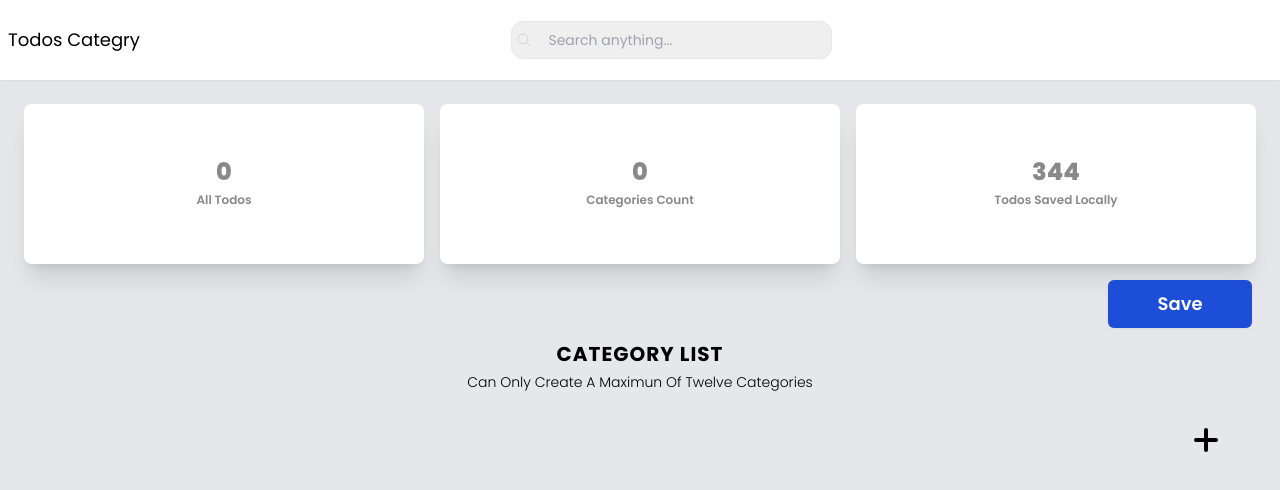
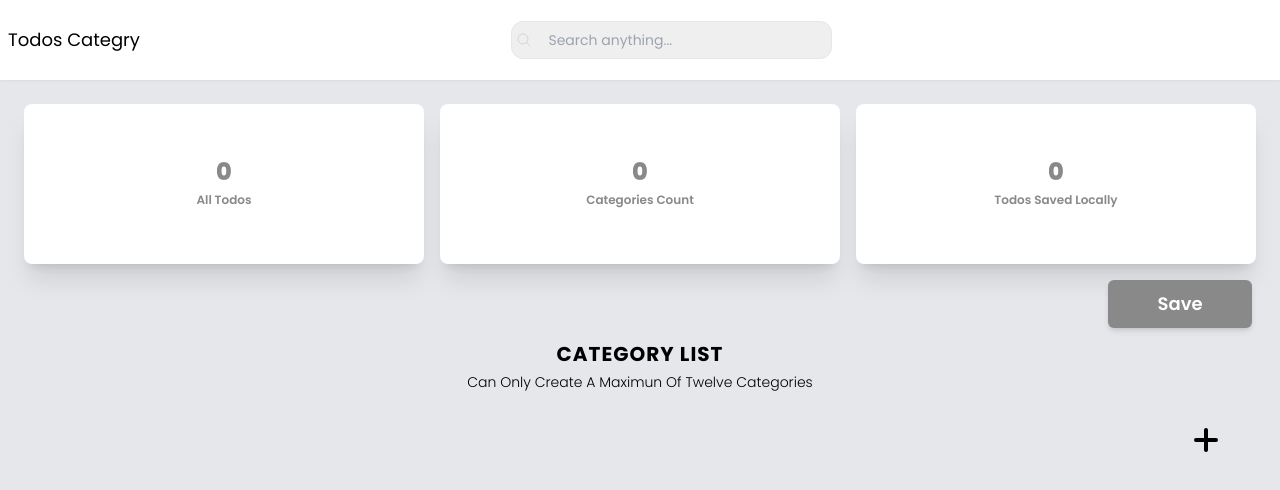
Before and after one commit to ogunwolejo/todo-list, a React (Create React App) app: page /categories in a window 1280 px wide. Shown: the top 490 px of the page. Built offline with nearby package versions, Linux system fonts and the light colour scheme.

Commit message:
implementing the logic for adding data and local storage

```diff
--- a/package.json
+++ b/package.json
@@ -19,6 +19,7 @@
     "moment": "^2.29.4",
     "react": "^18.2.0",
     "react-dom": "^18.2.0",
+    "react-loader-spinner": "^5.4.5",
     "react-redux": "^8.1.3",
     "react-router-dom": "^6.17.0",
     "react-scripts": "5.0.1",
--- a/src/common/button/save.button.tsx
+++ b/src/common/button/save.button.tsx
@@ -2,7 +2,7 @@ import { FC, MouseEventHandler } from "react";
 
 const SaveButton:FC<{handler:MouseEventHandler<HTMLButtonElement>}> = ({handler}) => {
     return (
-        <button className="box-border font-semibold w-20 md:w-36 drop-shadow-sm rounded-md h-6 md:h-12 bg-blue-700 text-white upper text-xs md:text-lg hover:bg-white hover:text-blue-700 hover:border-2 hover:border-blue-700" onClick={handler}>
+        <button className="box-border font-semibold w-20 md:w-36 shadow-md rounded-md h-6 md:h-12 bg-[#898989] text-white upper text-xs md:text-lg hover:bg-white hover:text-[#898989] hover:border-2 hover:border-[#898989]" onClick={handler}>
             Save
         </button>
     )
--- a/src/common/header/header.tsx
+++ b/src/common/header/header.tsx
@@ -3,7 +3,7 @@ import Dropdown from "../mobile.nav";
 
 const Header:FC<{title:string; handler:Function; search:string}> = ({title, search, handler}) => {
     return (
-        <div className="bg-white h-10 md:h-20 min-w-fit xl:max-w-8xl box-border md:text-lg lg:text-2xl flex flex-row justify-equal xl:justify-between items-center drop-shadow-sm">
+        <div className="bg-white h-10 md:h-20 min-w-fit xl:max-w-8xl box-border md:text-lg lg:text-2xl flex flex-row justify-equal md:justify-between xl:justify-between items-center drop-shadow-sm">
             <div className="text-xs md:text-lg font-emibold ms-2">{title}</div>
             <div className="mr-2">
                 <SearchInput handler={handler} search={search}/>
--- /dev/null
+++ b/src/component/loader.tsx
@@ -0,0 +1,17 @@
+import React, {FC} from 'react';
+import {Oval} from 'react-loader-spinner'
+
+const Loader:FC = () => {
+  return (
+    <div className='flex flex-row justify-center items-center'>
+        <Oval
+            color='text-black'
+            visible
+            strokeWidth={2}
+            width={1}
+        />
+    </div>
+  );
+};
+
+export default Loader;
--- a/src/interface/i.app.ts
+++ b/src/interface/i.app.ts
@@ -3,7 +3,8 @@ import { Moment } from "moment";
 export interface IApp {
     todos:Array<ITodo>;
     category:Array<ICategory>;
-    categorizedTodo:number
+    categorizedTodo:number;
+    savedData:number
 }
 
 
@@ -31,3 +32,18 @@ export type CategoryActionPayload = {
     payload: ICategory;
     type:string
 }
+
+export type ILocalTodos = {
+    payload: ITodo [];
+    type:string
+}
+
+export type ILocalCategory = {
+    payload: ICategory [];
+    type:string
+}
+
+export type ILocalNumber = {
+    payload:number;
+    type:string
+}
--- a/src/pages/categories.tsx
+++ b/src/pages/categories.tsx
@@ -21,9 +21,10 @@ const defaultIcon = <svg xmlns="http://www.w3.org/2000/svg" fill="none" viewBox=
 </svg>
 
 const Categories:FC = () => {
-    const {todos, category} = useSelector((store:any) => ({
+    const {todos, category, savedData} = useSelector((store:any) => ({
         todos: store.app.todos,
-        category:store.app.category
+        category:store.app.category,
+        savedData:store.app.savedData
     }))
 
     const dispatch = useDispatch<ThunkDispatch<any, any, any>>()
@@ -43,8 +44,6 @@ const Categories:FC = () => {
             setCopyCategory(category)
         }
     }, [category, search])
-
-    const a:Array<number> = [1,2,3,4,5,6,7,8,9,10,11,12,]
 
     // adding data to the todo state
     const openHandler = () => {
@@ -76,7 +75,7 @@ const Categories:FC = () => {
                         <Card1 title="Categories Count" data={category.length || 0} bgColor="bg-white" color="text-[#898989]"/>
                     </div>
                     <div className="">
-                        <Card1 title="Todos Saved Locally" data={344} bgColor="bg-white" color="text-[#898989]"/>
+                        <Card1 title="Todos Saved Locally" data={savedData} bgColor="bg-white" color="text-[#898989]"/>
                     </div>
                 </div>
 
--- a/src/pages/todo.list.tsx
+++ b/src/pages/todo.list.tsx
@@ -21,9 +21,10 @@ const defaultIcon = <svg xmlns="http://www.w3.org/2000/svg" fill="none" viewBox=
 
 
 const TodoList:FC = () => {
-    const {todos, categories} = useSelector((store:any) => ({
+    const {todos, categories, savedData} = useSelector((store:any) => ({
         todos: store.app.todos,
-        categories:store.app.category
+        categories:store.app.category,
+        savedData:store.app.savedData
     }))
     const dispatch = useDispatch<ThunkDispatch<any, any, any>>()
 
@@ -80,7 +81,7 @@ const TodoList:FC = () => {
                         <Card1 title="Current Todos" data={copyTodos.length || 0} bgColor="bg-white" color="text-[#898989]"/>
                     </div>
                     <div className="">
-                        <Card1 title="Todos Saved Locally" data={344} bgColor="bg-white" color="text-[#898989]"/>
+                        <Card1 title="Todos Saved Locally" data={savedData} bgColor="bg-white" color="text-[#898989]"/>
                     </div>
                 </div>
 
--- a/src/routes/appRoutes.tsx
+++ b/src/routes/appRoutes.tsx
@@ -1,16 +1,61 @@
-import { FC, useEffect } from "react";
+import { FC, useEffect, useState } from "react";
 import { Route, Routes, BrowserRouter } from "react-router-dom";
 import Layout from "../layout/layout";
 import Dashboard from "../pages/dashboard";
 import TodoList from "../pages/todo.list";
 import Categories from "../pages/categories";
+import { addCategoriesFromLocalStorage, addTodosFromLocalStorage, totalDataLocally } from "../store/slice";
+import { DISPATCH_TYPES } from "../util/constant";
+import { useDispatch } from "react-redux";
+import { ThunkDispatch } from "@reduxjs/toolkit";
+import Loader from "../component/loader";
 
 
 const AppRoutes:FC = () => {
+    const dispatch = useDispatch<ThunkDispatch<any, any, any>>()
+    const [appLoading, setAppLoading] = useState<boolean>(true)
     // checking to see if the application has data on its local storage and then retrieving it into the application store
-    useEffect(() => {}, [])
+    const fetchData = () => {
+
+        try {
+            setAppLoading(true)
+            const isTodoDataLocalStorage = localStorage.getItem("Todos")
+            const isCategoryDataLocalStorage = localStorage.getItem("category")
+
+            // if the  data is not falsy and the data length is greater than 0
+            if(isTodoDataLocalStorage && isTodoDataLocalStorage.length > 0) {
+                dispatch(addTodosFromLocalStorage({type:DISPATCH_TYPES.LOCAL_TODO, payload:JSON.parse(isTodoDataLocalStorage)}))
+            }
+
+            // if the  data is not falsy and the data length is greater than 0
+            if(isCategoryDataLocalStorage && isCategoryDataLocalStorage.length > 0) {
+                dispatch(addCategoriesFromLocalStorage({type:DISPATCH_TYPES.LOCAL_CATEGORY, payload:JSON.parse(isCategoryDataLocalStorage)}))
+            }
+
+            // the combined data count for both
+            if(isCategoryDataLocalStorage && isTodoDataLocalStorage) {
+                const total:number =  JSON.parse(isTodoDataLocalStorage).length + JSON.parse(isCategoryDataLocalStorage).length;
+                dispatch(totalDataLocally({type:DISPATCH_TYPES.LOCAL_TOTAL_DATA, payload:total}))
+            }
+
+        } catch (error) {
+
+        } finally {
+            setAppLoading(false)
+        }
+    }
+
+    useEffect(() => {
+        fetchData()
+    }, [])
+
+
     return (
         <BrowserRouter>
+            {
+                appLoading ? (
+                    <Loader/>
+                ) : (
                     <Routes>
                         <Route element={<Layout/>}>
                             <Route index element={<Dashboard/>}/>
@@ -18,6 +63,9 @@ const AppRoutes:FC = () => {
                             <Route path="categories" element={<Categories/>}/>
                         </Route>
                     </Routes>
+                )
+
+            }
         </BrowserRouter>
     )
 }
--- a/src/store/slice.ts
+++ b/src/store/slice.ts
@@ -1,11 +1,12 @@
 import { PayloadAction, createSlice } from "@reduxjs/toolkit";
-import { CategoryActionPayload, IApp, ICategory, ITodo, TodoActionPayload } from "../interface/i.app";
+import { CategoryActionPayload, IApp, ICategory, ILocalCategory, ILocalNumber, ILocalTodos, ITodo, TodoActionPayload } from "../interface/i.app";
 
 
 const initialState:IApp = {
     category:[],
     todos:[],
-    categorizedTodo:0
+    categorizedTodo:0,
+    savedData:0
 }
 
 
@@ -34,9 +35,31 @@ const AppSlice = createSlice({
             // where we triger a fux to save our entire data
             localStorage.setItem("Todos", JSON.stringify(state.todos))
             localStorage.setItem("category", JSON.stringify(state.category))
+            return {
+                ...state,
+                savedData:state.category.length + state.todos.length
+            }
+        },
+        addCategoriesFromLocalStorage: (state, action:PayloadAction<ILocalCategory>) => {
+            return {
+                ...state,
+                category:action.payload.payload
+            }
+        },
+        addTodosFromLocalStorage: (state, action:PayloadAction<ILocalTodos>) => {
+            return {
+                ...state,
+                todos:action.payload.payload
+            }
+        },
+        totalDataLocally: (state, action:PayloadAction<ILocalNumber>) => {
+            return {
+                ...state,
+                savedData: action.payload.payload
+            }
         }
     },
 })
 
-export const {addCategories, addTodos, saveTodosLocally} = AppSlice.actions
+export const {addCategories, addTodos, saveTodosLocally, addCategoriesFromLocalStorage, addTodosFromLocalStorage, totalDataLocally} = AppSlice.actions
 export const AppSliceReducer = AppSlice.reducer
--- a/src/util/constant.ts
+++ b/src/util/constant.ts
@@ -1,4 +1,7 @@
 export enum DISPATCH_TYPES  {
     CATEGORY = "DISPATCH_CATEGORY",
-    TODO = "DISPATCH_TODO"
+    TODO = "DISPATCH_TODO",
+    LOCAL_TODO = "DISPATCH_LOCAL_TODO",
+    LOCAL_CATEGORY = "DISPATCH_LOCAL_CATEGORY",
+    LOCAL_TOTAL_DATA = "DISPATCH_LOCAL_TOTAL_DATA",
 }
```
Also changed, not shown: 1 other file (tests, documents, lock files or other folders). Lines whose indentation alone changed are shown as unchanged.
